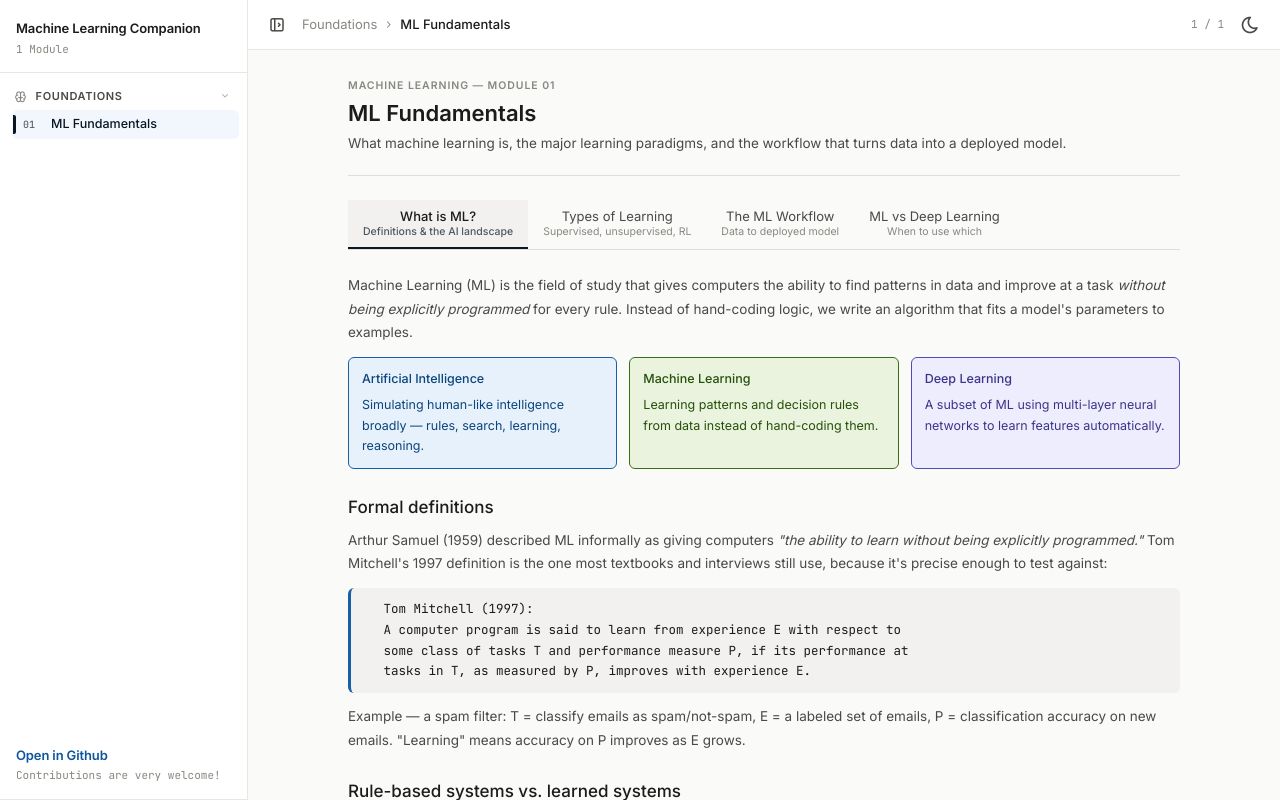
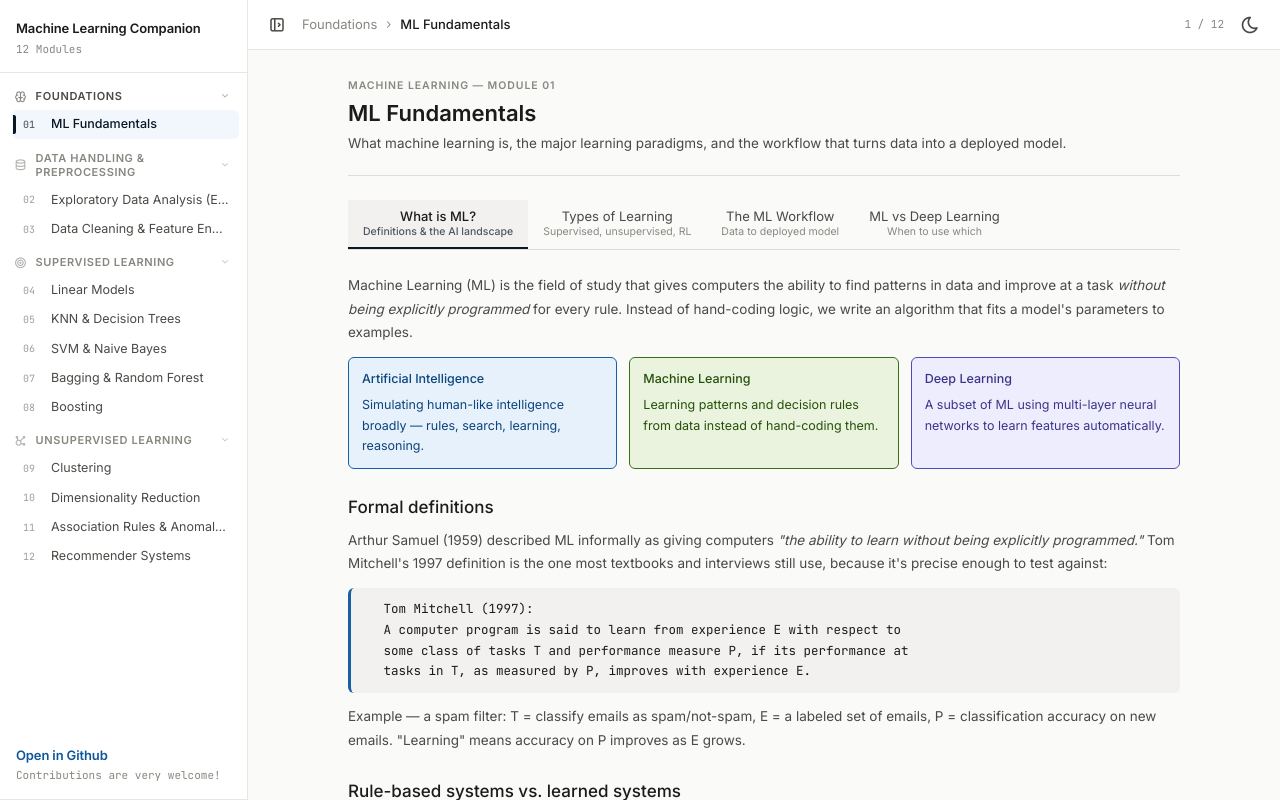
Before and after one commit to JitamB/Learn-ML, a React (Vite) app: page /module/MLFundamentals in a window 1280 px wide. Built offline with nearby package versions, Linux system fonts and the light colour scheme.

Commit message:
Add new pages to navigation

```diff
--- a/src/data/nav.js
+++ b/src/data/nav.js
@@ -11,10 +11,24 @@
 
 export const MODULES = [
   { id: 1, page: 'MLFundamentals', title: 'ML Fundamentals', subtitle: 'Definitions, paradigms & workflow', category: 'Foundations' },
+  { id: 2, page: 'EDA', title: 'Exploratory Data Analysis (EDA)', subtitle: 'Getting to know a dataset before modeling it', category: 'Data Handling & Preprocessing' },
+  { id: 3, page: 'DataCleaningFeatureEngineering', title: 'Data Cleaning & Feature Engineering', subtitle: 'Missing values, outliers, encoding, scaling & more', category: 'Data Handling & Preprocessing' },
+  { id: 4, page: 'LinearModels', title: 'Linear Models', subtitle: 'Linear & Logistic Regression', category: 'Supervised Learning' },
+  { id: 5, page: 'KNNDecisionTrees', title: 'KNN & Decision Trees', subtitle: 'Nearest neighbors and recursive rule-based splits', category: 'Supervised Learning' },
+  { id: 6, page: 'SVMNaiveBayes', title: 'SVM & Naive Bayes', subtitle: 'Maximum-margin boundaries and Bayesian classification', category: 'Supervised Learning' },
+  { id: 7, page: 'BaggingRandomForest', title: 'Bagging & Random Forest', subtitle: 'Combining models to cancel out variance', category: 'Supervised Learning' },
+  { id: 8, page: 'Boosting', title: 'Boosting', subtitle: 'Sequential correction — AdaBoost to XGBoost', category: 'Supervised Learning' },
+  { id: 9, page: 'Clustering', title: 'Clustering', subtitle: 'k-Means, Hierarchical Clustering & DBSCAN', category: 'Unsupervised Learning' },
+  { id: 10, page: 'DimensionalityReduction', title: 'Dimensionality Reduction', subtitle: 'PCA, t-SNE & UMAP', category: 'Unsupervised Learning' },
+  { id: 11, page: 'AssociationRulesAnomalyDetection', title: 'Association Rules & Anomaly Detection', subtitle: 'Market-basket mining, Apriori, and flagging what doesn\'t fit', category: 'Unsupervised Learning' },
+  { id: 12, page: 'RecommenderSystems', title: 'Recommender Systems', subtitle: 'How "you might also like" actually works', category: 'Unsupervised Learning' },
 ];
 
 export const CATEGORIES = [
   { label: 'Foundations', icon: 'ti-brain', moduleIds: [1] },
+  { label: 'Data Handling & Preprocessing', icon: 'ti-database', moduleIds: [2, 3] },
+  { label: 'Supervised Learning', icon: 'ti-target', moduleIds: [4, 5, 6, 7, 8] },
+  { label: 'Unsupervised Learning', icon: 'ti-affiliate', moduleIds: [9, 10, 11, 12] },
 ];
 
 /** Lookup a module by its numeric id */
```
